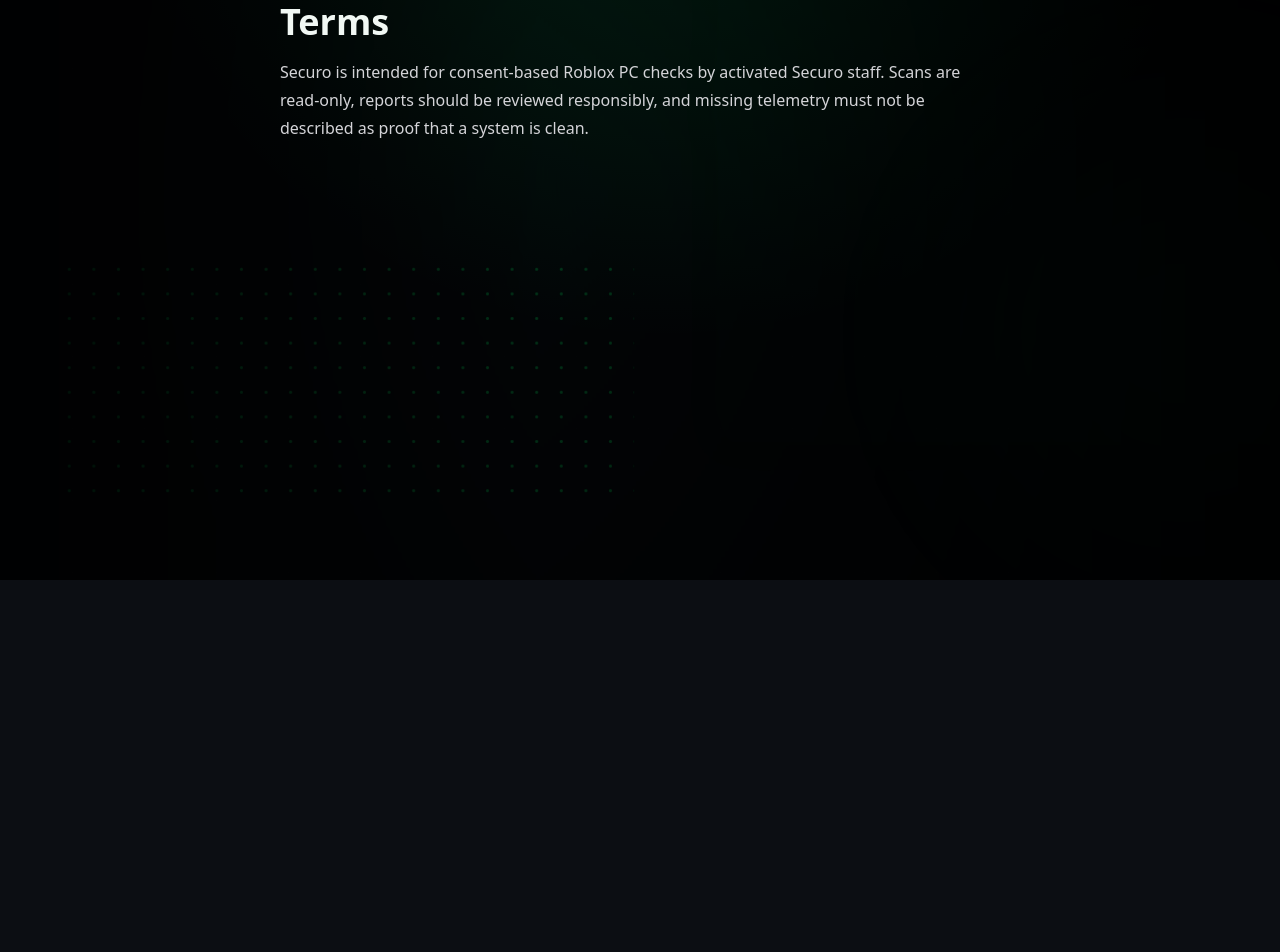
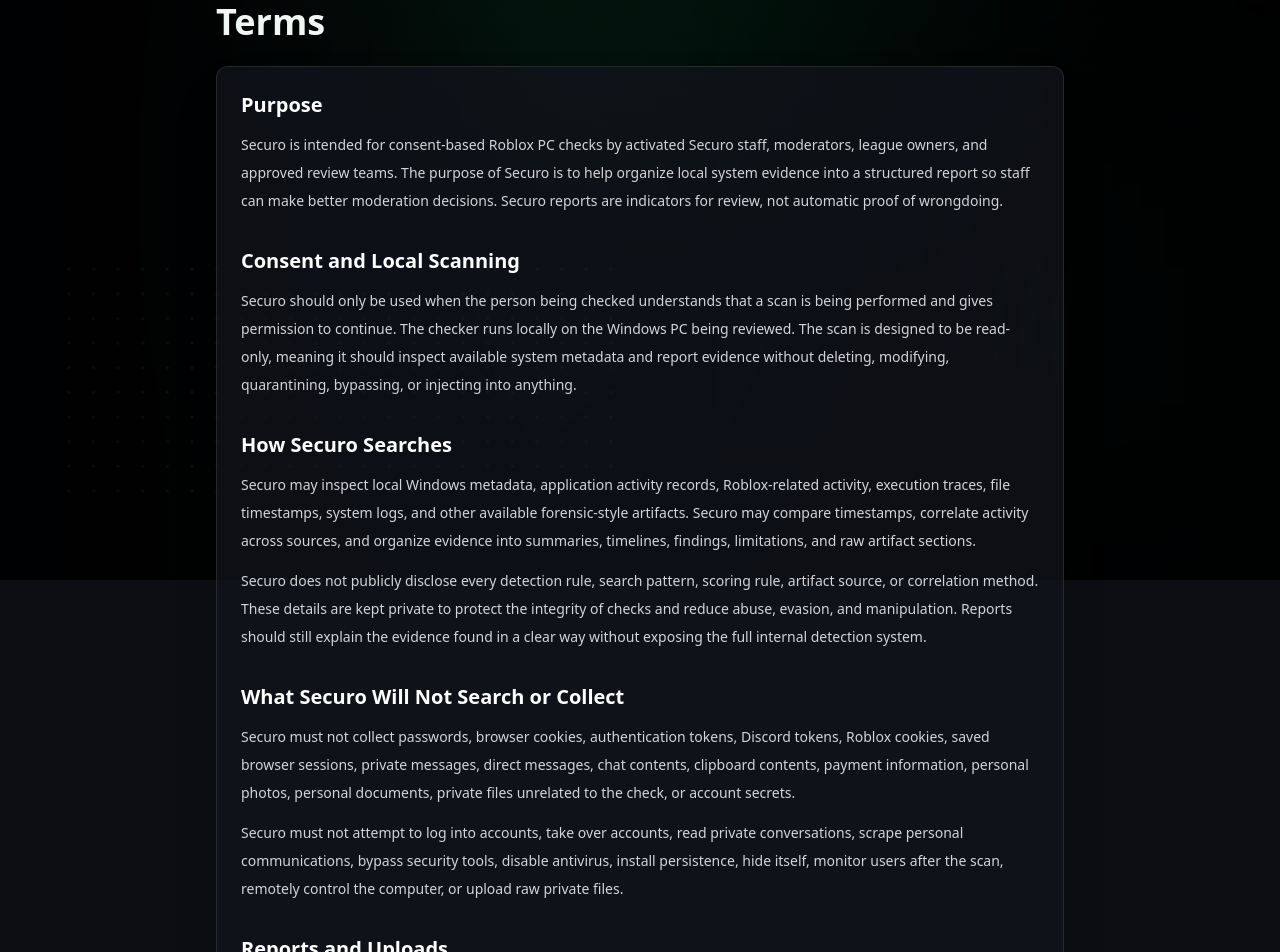
Before and after one commit to grayson1015/SECURO-NEXT, a Next.js app: page /terms in a window 1280 px wide. Shown: the part 220-1172 px from the top of the page. Before the commit the page ends 800 px from the top, so only its background shows below. Built offline with nearby package versions, Linux system fonts and the light colour scheme.

Commit message:
Expand Securo terms

```diff
--- a/app/terms/page.tsx
+++ b/app/terms/page.tsx
@@ -6,12 +6,72 @@
   return (
     <PageTransition backgroundVariant="legal">
       <SiteNav />
-      <Reveal className="mx-auto flex max-w-3xl flex-col justify-center px-6 py-20">
+      <Reveal className="mx-auto flex max-w-4xl flex-col justify-center px-6 py-20">
         <Link className="mb-8 text-primary" href="/">Securo</Link>
         <h1 className="text-4xl font-bold">Terms</h1>
-        <p className="mt-4 leading-7 text-zinc-300">
-          Securo is intended for consent-based Roblox PC checks by activated Securo staff. Scans are read-only, reports should be reviewed responsibly, and missing telemetry must not be described as proof that a system is clean.
-        </p>
+        <div className="mt-6 space-y-8 rounded-xl border border-white/10 bg-card/75 p-6 text-sm leading-7 text-zinc-300 shadow-2xl shadow-black/20 backdrop-blur">
+          <section>
+            <h2 className="text-xl font-semibold text-white">Purpose</h2>
+            <p className="mt-3">
+              Securo is intended for consent-based Roblox PC checks by activated Securo staff, moderators, league owners, and approved review teams. The purpose of Securo is to help organize local system evidence into a structured report so staff can make better moderation decisions. Securo reports are indicators for review, not automatic proof of wrongdoing.
+            </p>
+          </section>
+
+          <section>
+            <h2 className="text-xl font-semibold text-white">Consent and Local Scanning</h2>
+            <p className="mt-3">
+              Securo should only be used when the person being checked understands that a scan is being performed and gives permission to continue. The checker runs locally on the Windows PC being reviewed. The scan is designed to be read-only, meaning it should inspect available system metadata and report evidence without deleting, modifying, quarantining, bypassing, or injecting into anything.
+            </p>
+          </section>
+
+          <section>
+            <h2 className="text-xl font-semibold text-white">How Securo Searches</h2>
+            <p className="mt-3">
+              Securo may inspect local Windows metadata, application activity records, Roblox-related activity, execution traces, file timestamps, system logs, and other available forensic-style artifacts. Securo may compare timestamps, correlate activity across sources, and organize evidence into summaries, timelines, findings, limitations, and raw artifact sections.
+            </p>
+            <p className="mt-3">
+              Securo does not publicly disclose every detection rule, search pattern, scoring rule, artifact source, or correlation method. These details are kept private to protect the integrity of checks and reduce abuse, evasion, and manipulation. Reports should still explain the evidence found in a clear way without exposing the full internal detection system.
+            </p>
+          </section>
+
+          <section>
+            <h2 className="text-xl font-semibold text-white">What Securo Will Not Search or Collect</h2>
+            <p className="mt-3">
+              Securo must not collect passwords, browser cookies, authentication tokens, Discord tokens, Roblox cookies, saved browser sessions, private messages, direct messages, chat contents, clipboard contents, payment information, personal photos, personal documents, private files unrelated to the check, or account secrets.
+            </p>
+            <p className="mt-3">
+              Securo must not attempt to log into accounts, take over accounts, read private conversations, scrape personal communications, bypass security tools, disable antivirus, install persistence, hide itself, monitor users after the scan, remotely control the computer, or upload raw private files.
+            </p>
+          </section>
+
+          <section>
+            <h2 className="text-xl font-semibold text-white">Reports and Uploads</h2>
+            <p className="mt-3">
+              Reports may be uploaded to the Securo dashboard only for the moderator or staff account that created the check session. A report may include scan time, hostname, evidence scores, risk summaries, account/session indicators, timeline entries, findings, limitations, and artifact metadata. If upload fails, the checker should keep a local report so the scan is not lost.
+            </p>
+          </section>
+
+          <section>
+            <h2 className="text-xl font-semibold text-white">Evidence Limits</h2>
+            <p className="mt-3">
+              Missing evidence does not always mean nothing happened. Logs can be disabled, unavailable, expired, cleared by normal system behavior, blocked by permissions, or missing because of Windows settings. Securo should not describe a computer as clean simply because no confirmed evidence was found. The correct standard is that no confirmed evidence was found in the available data, and coverage may be limited.
+            </p>
+          </section>
+
+          <section>
+            <h2 className="text-xl font-semibold text-white">False Positives and Manual Review</h2>
+            <p className="mt-3">
+              Legitimate developer tools, overlays, antivirus software, virtual machines, corrupt installs, normal Windows behavior, game launchers, accessibility tools, and trusted software can sometimes produce suspicious-looking artifacts. Findings should be reviewed by trained staff before action is taken. Securo is a review tool, not a replacement for judgment.
+            </p>
+          </section>
+
+          <section>
+            <h2 className="text-xl font-semibold text-white">Staff Responsibility</h2>
+            <p className="mt-3">
+              Staff using Securo are responsible for using reports fairly, protecting user privacy, avoiding harassment, and keeping reports limited to legitimate moderation needs. Reports should not be shared publicly unless required by the league or community rules and only after removing anything unnecessary or sensitive.
+            </p>
+          </section>
+        </div>
       </Reveal>
     </PageTransition>
   );
```
